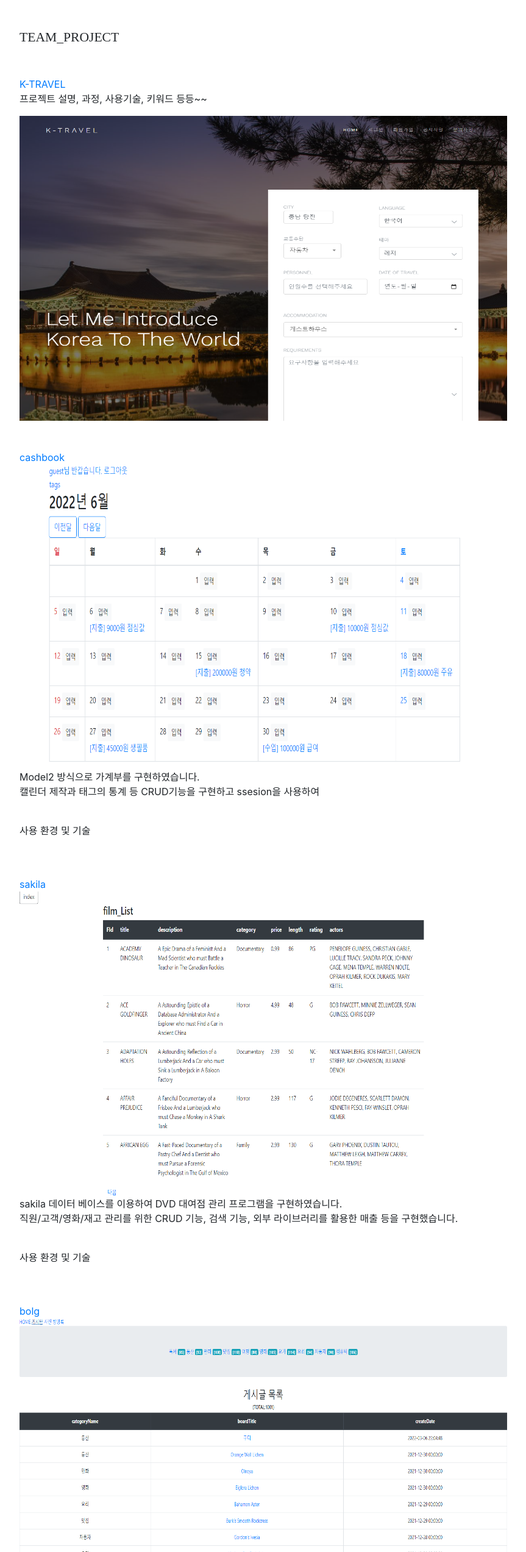
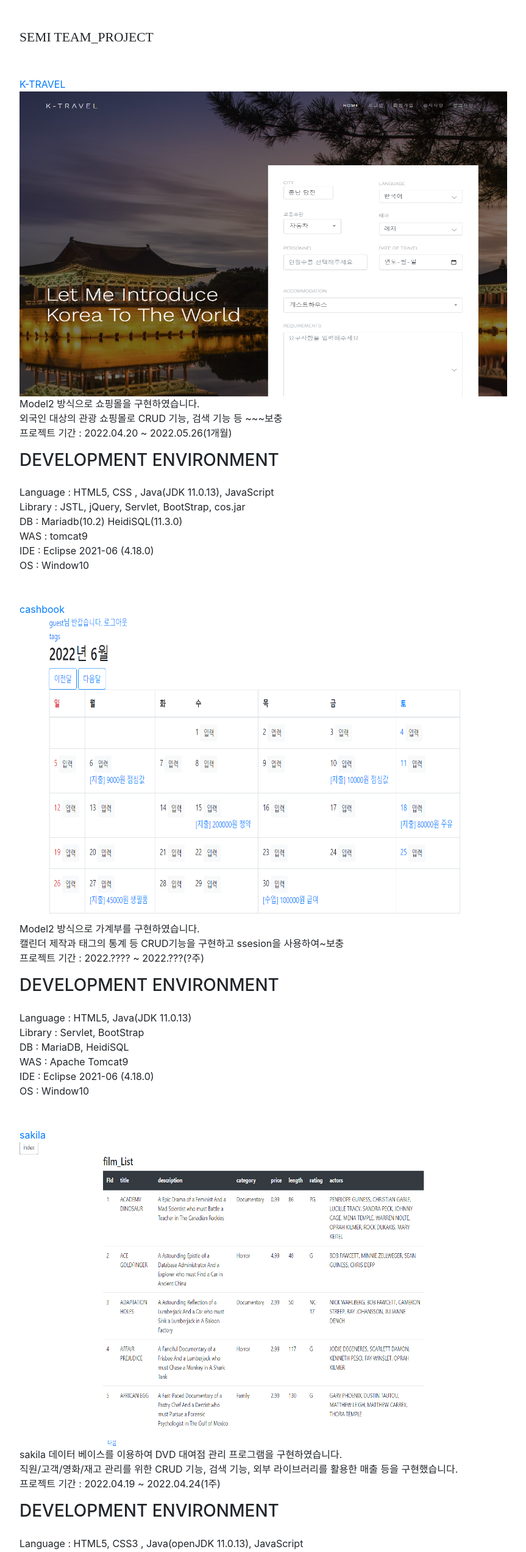
Before and after one commit to pseonho/pseonho.github.io, a website with bundled scripts: page index.html in a window 1280 px wide. Shown: the part 1689-4234 px from the top of the page at 61% size, without its empty margins (288-1151 px from the left). Built offline with nearby package versions, Linux system fonts and the light colour scheme; a web font is replaced by a local one.

Commit message:
Add files via upload

```diff
--- a/index.html
+++ b/index.html
@@ -145,34 +145,61 @@
       <section class="resume-section p-3 p-lg-5 d-flex flex-column" id="project">
         <div class="my-auto">
           <h2 class="mb-5">project</h2>
-          <div class="subheading mb-5">team_project</div>
+          <div class="subheading mb-5">semi team_project</div>
          <a href=http://13.125.175.213/shoppingmall/MainHomeController>K-TRAVEL</a><br>
-         <p>프로젝트 설명, 과정, 사용기술, 키워드 등등~~</p>
-         <img class="project-img" src="img/main.png"  alt="K-TRAVEL 미리보기 사진"/>
-        </div>
 
+         <a href=http://13.125.175.213/shoppingmall/MainHomeController target="_blank"><img class="project-img" src="img/main.png"  alt="K-TRAVEL 미리보기 사진"/></a>
+         <p>Model2 방식으로 쇼핑몰을 구현하였습니다.<br>외국인 대상의 관광 쇼핑몰로 CRUD 기능, 검색 기능 등 ~~~보충 <br>프로젝트 기간 : 2022.04.20 ~ 2022.05.26(1개월)</p>
+         <h3 class="mb-0">Development Environment</h3><br>
+          <p>Language : HTML5, CSS , Java(JDK 11.0.13), JavaScript<br>
+          Library : JSTL, jQuery, Servlet, BootStrap, cos.jar<br>
+          DB : Mariadb(10.2) HeidiSQL(11.3.0)<br>
+          WAS : tomcat9<br>
+          IDE : Eclipse 2021-06 (4.18.0)<br>
+          OS : Window10<br></p>
         <div class="my-auto">
           <div class="subheading mb-5"></div>
          <a href=http://13.125.175.213/shoppingmall/MainHomeController>cashbook</a><br>
 
-         <img class="project-img" src="img/Cashbook.png"  alt="cashbook 미리보기 사진"/>
-         <p>Model2 방식으로 가계부를 구현하였습니다.<br>캘린더 제작과 태그의 통계 등 CRUD기능을 구현하고 ssesion을 사용하여  </p><br><p>사용 환경 및 기술</p>
+         <a href=http://13.125.175.213/shoppingmall/MainHomeController target="_blank"><img class="project-img" src="img/Cashbook.png"  alt="cashbook 미리보기 사진"/></a>
+         <p>Model2 방식으로 가계부를 구현하였습니다.<br>캘린더 제작과 태그의 통계 등 CRUD기능을 구현하고 ssesion을 사용하여~보충  <br> 프로젝트 기간 : 2022.???? ~ 2022.???(?주)</p>
+         <h3 class="mb-0">Development Environment</h3><br>
+          <p>Language : HTML5, Java(JDK 11.0.13)<br>
+            Library : Servlet, BootStrap<br>
+            DB : MariaDB, HeidiSQL<br>
+            WAS : Apache Tomcat9<br>
+            IDE : Eclipse 2021-06 (4.18.0)<br>
+            OS : Window10</p>
         </div>
 
         <div class="my-auto">
           <div class="subheading mb-5"></div>
          <a href=http://13.125.175.213/shoppingmall/MainHomeController>sakila</a><br>
-         <img class="project-img" src="img/sakila.png"  alt="cashbook 미리보기 사진"/><br>
+         <a href=http://13.125.175.213/shoppingmall/MainHomeController target="_blank"><img class="project-img" src="img/sakila.png"  alt="cashbook 미리보기 사진"/><br></a>
          <p>sakila 데이터 베이스를 이용하여 DVD 대여점 관리 프로그램을 구현하였습니다.<br>
-          직원/고객/영화/재고 관리를 위한 CRUD 기능, 검색 기능, 외부 라이브러리를 활용한 매출 등을 구현했습니다.</p> <br><p>사용 환경 및 기술</p>
-
+          직원/고객/영화/재고 관리를 위한 CRUD 기능, 검색 기능, 외부 라이브러리를 활용한 매출 등을 구현했습니다.<br> 프로젝트 기간 : 2022.04.19 ~ 2022.04.24(1주)</p>
+          <h3 class="mb-0">Development Environment</h3><br>
+          <p>
+            Language : HTML5, CSS3 , Java(openJDK 11.0.13), JavaScript<br>
+            Library : jstl, jQuery, Servlet, BootStrap, JSP<br>
+            DB : MariaDB, HeidiSQL<br>
+            WAS : Apache Tomcat9<br>
+            IDE : Eclipse 2021-06 (4.18.0)<br>
+            OS : Window10</p>
         </div>
 
         <div class="my-auto">
           <div class="subheading mb-5"></div>
          <a href=http://13.125.175.213/shoppingmall/MainHomeController>bolg</a><br>
-         <img class="project-img" src="img/boardList.png"  alt="bolg 미리보기 사진"/>
-         <p>Model1 방식으로 블로그를 구현하였습니다.<br>블로그 글 입력/수정/삭제 CRUD 기능 과 페이징 입력 및 bootStrap을 구현해 보았습니다</p><br><p>사용 환경 및 기술</p>
+         <a href=http://13.125.175.213/shoppingmall/MainHomeController target="_blank"><img class="project-img" src="img/boardList.png"  alt="bolg 미리보기 사진"/></a>
+         <p>Model1 방식으로 블로그를 구현하였습니다.<br>블로그 글 입력/수정/삭제 CRUD 기능 과 페이징 입력 및 bootStrap을 구현해 보았습니다<br>프로젝트 기간 : 2022.03.02 ~ 2021.03.19(2주)<br></p>
+         <h3 class="mb-0">Development Environment</h3><br>
+          <p>Language : HTML5, CSS3 , Java(JDK 11.0.13)<br>
+            Library : BootStrap , cos.jar<br>
+            DB : MariaDB, HeidiSQL<br>
+            WAS : Apache Tomcat9<br>
+            IDE : Eclipse 2021-06 (4.18.0)<br>
+            OS : Window10</p>
         </div>
       </section>
 
```
